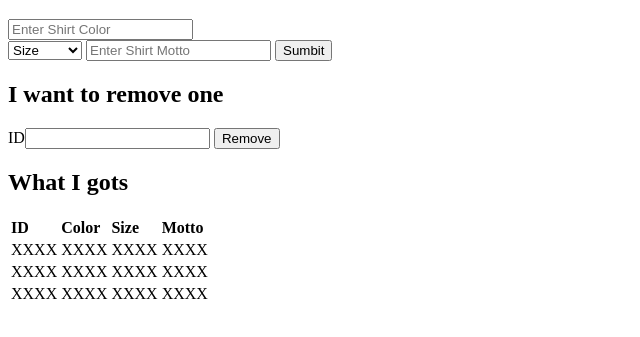
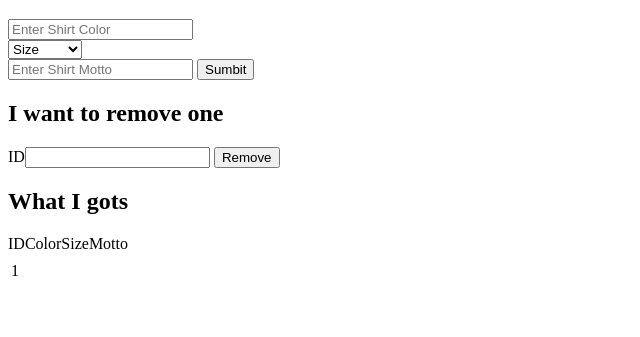
Before and after one commit to T-dex-tiy/reducks, a website built with webpack: page index.html in a window 1280 px wide. Both pictures are taken after a click on the button "Sumbit". Shown: the part 61-398 px from the top of the page, without its empty margins (0-640 px from the left). Built offline with nearby package versions, Linux system fonts and the light colour scheme.

Commit message:
feat (main) Add table and JS for amending table

```diff
--- a/app/index.js
+++ b/app/index.js
@@ -1 +1,32 @@
-console.log("Wazzup");
+import{ createStore } from 'redux'
+import reducer from  './reducer'
+import render from './render'
+
+console.log('Wuz up?');
+
+const store = createStore( reducer,
+  typeof window !== 'undefined' && window.__REDUX_DEVTOOLS_EXTENSION__ && window.__REDUX_DEVTOOLS_EXTENSION__()
+)
+
+console.log(store);
+
+ const newShirtDiv = document.querySelector('#input')
+ newShirtDiv.querySelector('#submit_input').onclick=()=>{
+   store.dispatch({
+     type: 'SHIRT@ADD',
+     color: newShirtDiv.querySelector('.color input').value,
+     size: newShirtDiv.querySelector('.size').value,
+     motto: newShirtDiv.querySelector('#motto').value
+   })
+ }
+
+ document.querySelector('#remove').onclick = () => store.dispatch({
+      type: 'SHIRT@REMOVE',
+      id: parseInt(document.querySelector('#id').value)})
+
+store.subscribe( () => {
+  console.log("store.getState();", store.getState())
+  render(store.getState())
+})
+
+console.clear();
--- a/app/reducer.js
+++ b/app/reducer.js
@@ -1,4 +1,4 @@
-module.exports = function reducer(state, action){
+module.exports = function reducer(state= [], action = {}){
   switch (action.type){
     case 'SHIRT@ADD':
       return[
--- /dev/null
+++ b/app/render.js
@@ -0,0 +1,23 @@
+module.exports = function render(store) {
+
+  const catalog = document.querySelector('#output')
+  const tbody = catalog.querySelector('tbody')
+
+  function renderShirt(shirt){
+    console.log (shirt.id)
+
+    const tr = document.querySelector('tr')
+    tbody.appendChild(tr)
+
+    const idCell = document.createElement('td')
+    idCell.textContent = shirt.id
+    tr.appendChild(idCell)
+  }
+  (function renderCatalog(){
+    while (tbody.firstChild){
+      tbody.removeChild(tbody.firstChild)
+    }
+    store.map(renderShirt)
+  })()
+
+}
--- a/index.html
+++ b/index.html
@@ -7,58 +7,55 @@
   <body>
     <h1>Lets add some items</h1>
     <div id="input">
-      <div class="">
+      <div class="color">
         <input type="text" placeholder="Enter Shirt Color"></div>
-      <select class="selector" name="Tshirt">
+      <div class=""><select class="size" name="Tshirt" >
         <option value="" disable selected hidden>Size</option>
-        <option value="XXSmall" class="size">XXSmall</option>
-        <option value="XSmall" class="size">XSmall</option>
-        <option value="Small" class="size">Small</option>
-        <option value="Medium" class="size">Medium</option>
-        <option value="Large" class="size">Large</option>
-        <option value="XLarge" class="size">XLarge</option>
-      </select>
-      <input type="text" placeholder="Enter Shirt Motto">
+        <option value="XXSmall">XXSmall</option>
+        <option value="XSmall">XSmall</option>
+        <option value="Small">Small</option>
+        <option value="Medium">Medium</option>
+        <option value="Large">Large</option>
+        <option value="XLarge">XLarge</option>
+      </select></div>
+      <div class="Motto"><input type="text" id= "motto" placeholder="Enter Shirt Motto">
       <button type="button" name="button"
       id="submit_input"
-      >Sumbit</button>
+      >Sumbit</button></div>
     </div>
 
     <h2>I want to remove one</h2>
     <div class="remove">
-      ID<input type="id" name="" value="">
-      <button type="Remove" name="button">Remove</button>
+      ID<input type="id" id="id" value="">
+      <button type="Remove" id="remove" name="button">Remove</button>
 
     </div>
     <h2>What I gots</h2>
     <div id="output">
 
-    <table>
-        <tr>
-          <td><strong>ID</strong></td>
-          <td><strong>Color</strong></td>
-          <td><strong>Size</strong></td>
-          <td><strong>Motto</strong></td>
+      <table>
+      <tbody>
+        <thead>
+          <tr>ID</tr>
+          <tr>Color</tr>
+          <tr>Size</tr>
+          <tr>Motto</tr>
+        </thead>
+        <tr id = "id_output">
+
         </tr>
-        <tr>
-          <td class= "id">XXXX</td>
-          <td class = "color">XXXX</td>
-          <td class = "size">XXXX</td>
-          <td class = "motto">XXXX</td>
+        <tr id = "color_output">
+
         </tr>
-        <tr>
-          <td class= "id">XXXX</td>
-          <td class = "color">XXXX</td>
-          <td class = "size">XXXX</td>
-          <td class = "motto">XXXX</td>
+        <tr id = "size_output">
+
         </tr>
-        <tr>
-          <td class= "id">XXXX</td>
-          <td class = "color">XXXX</td>
-          <td class = "size">XXXX</td>
-          <td class = "motto">XXXX</td>
+        <tr id ="motto_output">
+
         </tr>
-      </table>
+      </tbody>
+    </table>
+
     </div>
 
 
```
Also changed, not shown: package.json (+21 -7 lines), dist/bundle.js.
